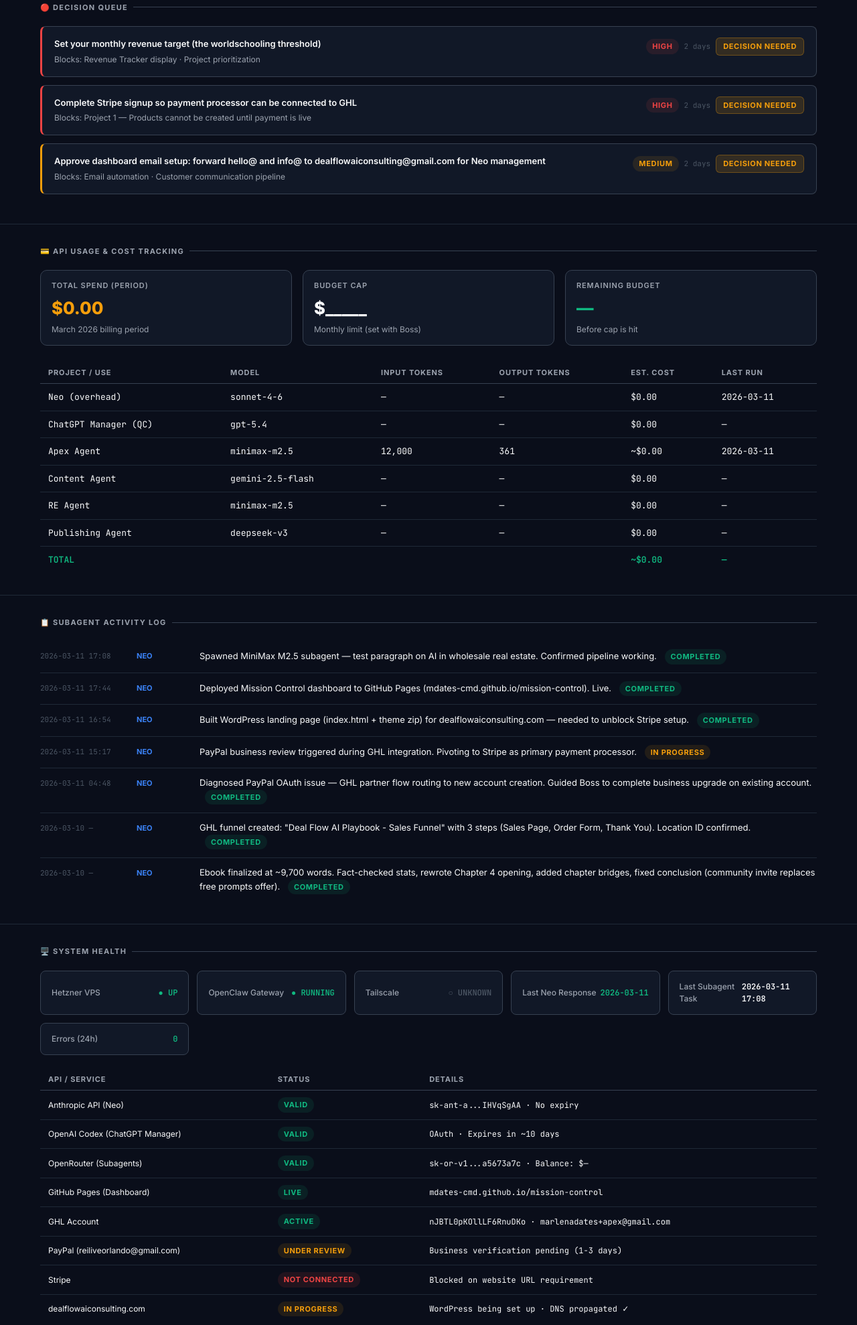
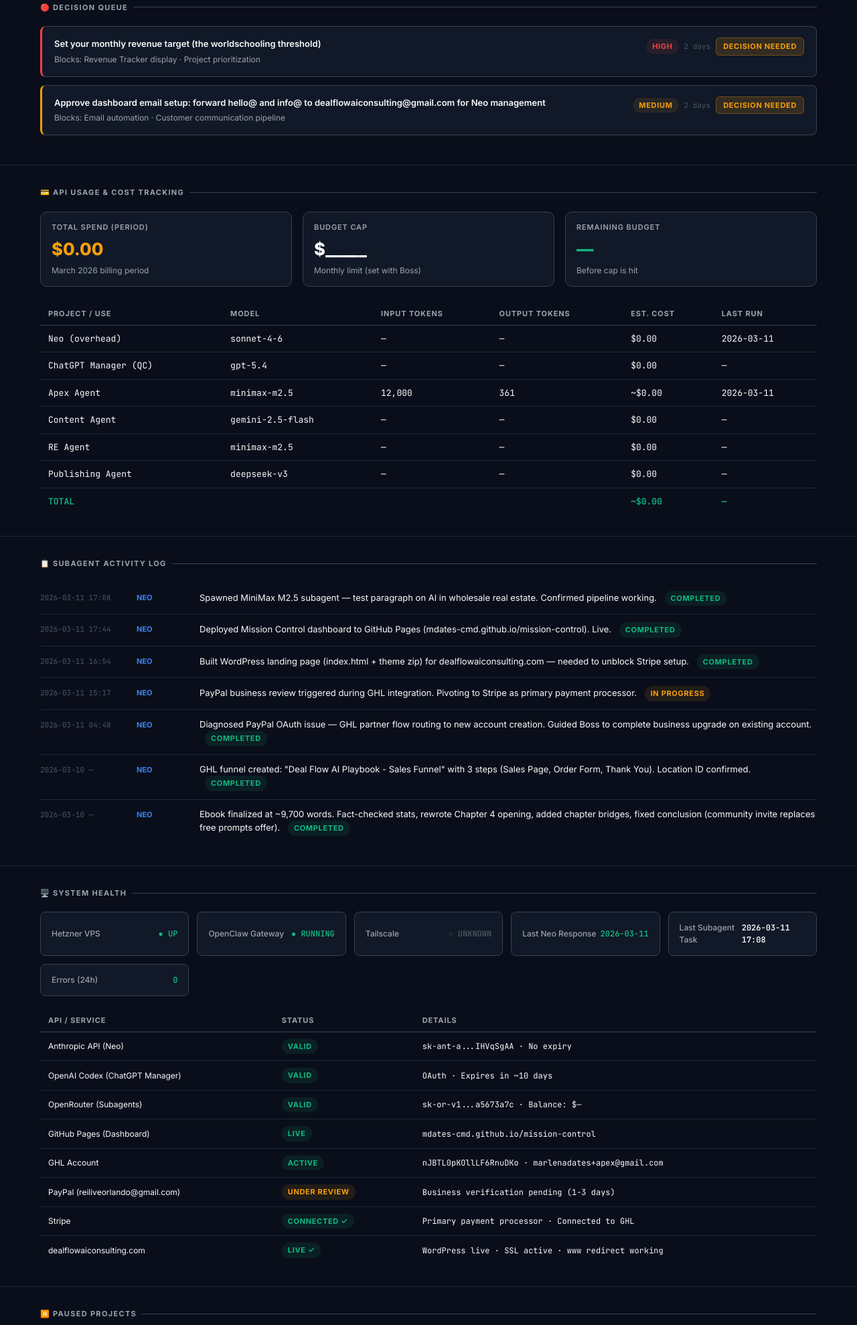
Before and after one commit to mdates-cmd/mission-control, a plain HTML site: page dashboard-server/index.html in a window 1280 px wide. Shown: the part 3920-5898 px from the top of the page at 67% size. Drawn offline with Linux system fonts and the light colour scheme.

Commit message:
Dashboard: Stripe → Connected, dealflowaiconsulting.com → Live, remove stale Stripe decision card

```diff
--- a/dashboard-server/index.html
+++ b/dashboard-server/index.html
@@ -825,17 +825,7 @@
       </div>
     </div>
 
-    <div class="decision-card high" data-added="2026-03-11">
-      <div>
-        <div class="decision-ask">Complete Stripe signup so payment processor can be connected to GHL</div>
-        <div class="decision-blocks">Blocks: Project 1 — Products cannot be created until payment is live</div>
-      </div>
-      <div class="decision-meta">
-        <span class="badge badge-red">HIGH</span>
-        <span class="decision-waiting" id="d2-wait">Day 1</span>
-        <span class="decision-cta">Decision Needed</span>
-      </div>
-    </div>
+
 
     <div class="decision-card medium" data-added="2026-03-11">
       <div>
@@ -1098,13 +1088,13 @@
         </tr>
         <tr>
           <td>Stripe</td>
-          <td><span class="badge badge-red">Not Connected</span></td>
-          <td class="mono">Blocked on website URL requirement</td>
+          <td><span class="badge badge-green">Connected ✓</span></td>
+          <td class="mono">Primary payment processor · Connected to GHL</td>
         </tr>
         <tr>
           <td>dealflowaiconsulting.com</td>
-          <td><span class="badge badge-yellow">In Progress</span></td>
-          <td class="mono">WordPress being set up · DNS propagated ✓</td>
+          <td><span class="badge badge-green">Live ✓</span></td>
+          <td class="mono">WordPress live · SSL active · www redirect working</td>
         </tr>
       </tbody>
     </table>
```
